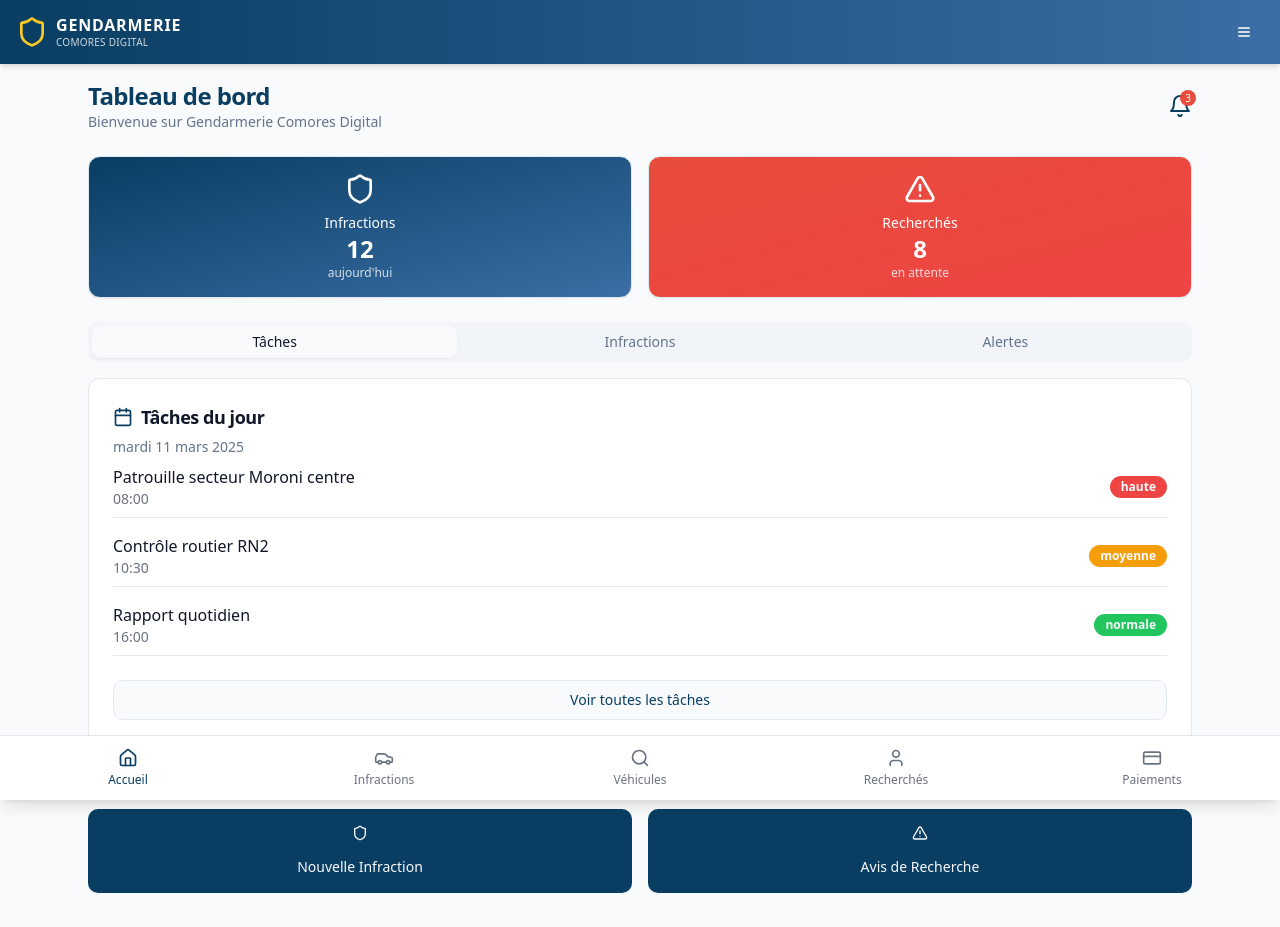
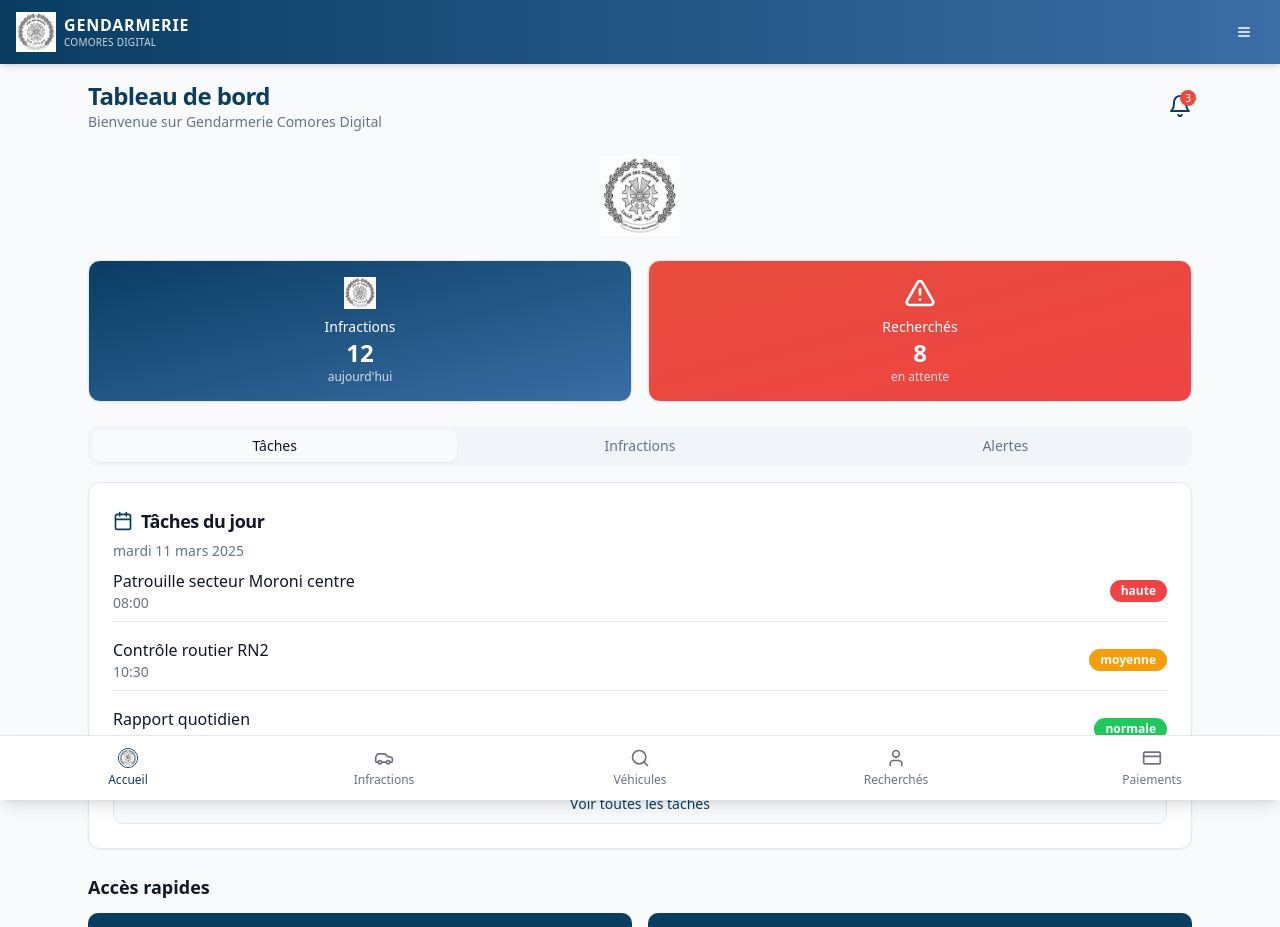
Before and after one commit to irs269/gendarmerie-connect, a React (Vite) app: page / in a window 1280 px wide. Shown: the top 927 px of the page. Built offline with nearby package versions, Linux system fonts and the light colour scheme.

Commit message:
Use provided logo

```diff
--- a/src/components/layout/AppBottomNav.tsx
+++ b/src/components/layout/AppBottomNav.tsx
@@ -1,5 +1,5 @@
 
-import { Home, Car, Search, User, CreditCard, Settings } from 'lucide-react';
+import { Home, Car, Search, User, CreditCard } from 'lucide-react';
 import { useNavigate, useLocation } from 'react-router-dom';
 import { cn } from '@/lib/utils';
 
@@ -18,8 +18,11 @@ const AppBottomNav = () => {
   return (
     <div className="fixed bottom-0 left-0 right-0 border-t border-gray-200 bg-white shadow-lg py-2 z-40">
       <nav className="flex justify-around">
-        {navItems.map((item) => {
+        {navItems.map((item, index) => {
           const isActive = location.pathname === item.path;
+          // Use the logo for the home button
+          const IconComponent = item.path === '/' ? null : item.icon;
+
           return (
             <button
               key={item.path}
@@ -29,10 +32,23 @@ const AppBottomNav = () => {
                 isActive ? "text-gendarmerie-blue" : "text-gray-500"
               )}
             >
-              <item.icon className={cn(
-                "h-5 w-5 mb-1",
-                isActive && "text-gendarmerie-blue"
-              )} />
+              {item.path === '/' ? (
+                <div className="h-5 w-5 mb-1">
+                  <img
+                    src="/lovable-uploads/2155518e-ce15-4618-826c-6ce0acf92093.png"
+                    alt="Home"
+                    className={cn(
+                      "h-5 w-5",
+                      isActive && "border-gendarmerie-blue border rounded-full"
+                    )}
+                  />
+                </div>
+              ) : (
+                <IconComponent className={cn(
+                  "h-5 w-5 mb-1",
+                  isActive && "text-gendarmerie-blue"
+                )} />
+              )}
               <span className="text-xs font-medium">{item.label}</span>
             </button>
           );
--- a/src/components/layout/AppHeader.tsx
+++ b/src/components/layout/AppHeader.tsx
@@ -1,6 +1,6 @@
 
 import React from 'react';
-import { Shield, Menu } from 'lucide-react';
+import { Menu } from 'lucide-react';
 import { Button } from "@/components/ui/button";
 import { Sheet, SheetContent, SheetHeader, SheetTitle, SheetTrigger } from "@/components/ui/sheet";
 import { Separator } from "@/components/ui/separator";
@@ -22,7 +22,11 @@ const AppHeader = () => {
     <header className="sticky top-0 z-40 bg-gradient-to-r from-gendarmerie-blue to-gendarmerie-blue-light text-white shadow-md">
       <div className="container flex items-center justify-between h-16 px-4">
         <div className="flex items-center">
-          <Shield className="h-8 w-8 mr-2 text-gendarmerie-gold" />
+          <img
+            src="/lovable-uploads/2155518e-ce15-4618-826c-6ce0acf92093.png"
+            alt="Gendarmerie des Comores"
+            className="h-10 w-10 mr-2"
+          />
           <div>
             <h1 className="text-base font-bold leading-tight tracking-wider">GENDARMERIE</h1>
             <p className="text-[10px] text-white/80 tracking-wide">COMORES DIGITAL</p>
@@ -38,7 +42,11 @@ const AppHeader = () => {
           <SheetContent side="right" className="w-[250px] bg-white">
             <SheetHeader>
               <SheetTitle className="flex items-center">
-                <Shield className="h-6 w-6 mr-2 text-gendarmerie-blue" />
+                <img
+                  src="/lovable-uploads/2155518e-ce15-4618-826c-6ce0acf92093.png"
+                  alt="Gendarmerie des Comores"
+                  className="h-8 w-8 mr-2"
+                />
                 <span>Gendarmerie Digital</span>
               </SheetTitle>
             </SheetHeader>
--- a/src/pages/Index.tsx
+++ b/src/pages/Index.tsx
@@ -1,11 +1,10 @@
 
 import { useState } from 'react';
-import { Bell, Shield, Calendar, AlertTriangle, ArrowRight } from 'lucide-react';
+import { Bell, Calendar, AlertTriangle, ArrowRight } from 'lucide-react';
 import { Card, CardContent, CardDescription, CardFooter, CardHeader, CardTitle } from "@/components/ui/card";
 import { Button } from "@/components/ui/button";
 import { Badge } from "@/components/ui/badge";
 import { Tabs, TabsContent, TabsList, TabsTrigger } from "@/components/ui/tabs";
-import { Separator } from "@/components/ui/separator";
 
 const Index = () => {
   const [activeTab, setActiveTab] = useState("taches");
@@ -18,8 +17,8 @@ const Index = () => {
   ];
 
   const infractions = [
-    { id: 1, plaque: "KM 1234", infraction: "Excès de vitesse", montant: "15000 KMF", date: "Aujourd'hui" },
-    { id: 2, plaque: "KM 5678", infraction: "Stationnement interdit", montant: "5000 KMF", date: "Hier" },
+    { id: 1, plaque: "111 A 73", infraction: "Excès de vitesse", montant: "15000 KMF", date: "Aujourd'hui" },
+    { id: 2, plaque: "222 B 71", infraction: "Stationnement interdit", montant: "5000 KMF", date: "Hier" },
   ];
 
   const alertes = [
@@ -45,11 +44,24 @@ const Index = () => {
         </div>
       </div>
 
+      {/* Logo central */}
+      <div className="flex justify-center my-4">
+        <img
+          src="/lovable-uploads/2155518e-ce15-4618-826c-6ce0acf92093.png"
+          alt="Gendarmerie des Comores"
+          className="h-20 w-20"
+        />
+      </div>
+
       {/* Statistiques rapides */}
-      <div className="grid grid-cols-2 gap-4 mt-6">
+      <div className="grid grid-cols-2 gap-4 mt-4">
         <Card className="bg-gradient-to-br from-gendarmerie-blue to-gendarmerie-blue-light text-white">
           <CardContent className="p-4 flex flex-col items-center justify-center">
-            <Shield className="h-8 w-8 mb-2" />
+            <img
+              src="/lovable-uploads/2155518e-ce15-4618-826c-6ce0acf92093.png"
+              alt="Gendarmerie des Comores"
+              className="h-8 w-8 mb-2"
+            />
             <p className="text-sm font-medium">Infractions</p>
             <p className="text-2xl font-bold">12</p>
             <p className="text-xs opacity-80">aujourd'hui</p>
@@ -190,7 +202,11 @@ const Index = () => {
         <h2 className="text-lg font-semibold mb-3">Accès rapides</h2>
         <div className="grid grid-cols-2 gap-4">
           <Button className="h-auto py-4 flex flex-col items-center bg-gendarmerie-blue hover:bg-gendarmerie-blue-light">
-            <Shield className="h-6 w-6 mb-2" />
+            <img
+              src="/lovable-uploads/2155518e-ce15-4618-826c-6ce0acf92093.png"
+              alt="Gendarmerie des Comores"
+              className="h-6 w-6 mb-2"
+            />
             <span>Nouvelle Infraction</span>
           </Button>
           <Button className="h-auto py-4 flex flex-col items-center bg-gendarmerie-blue hover:bg-gendarmerie-blue-light">
```
Also changed, not shown: public/lovable-uploads/2155518e-ce15-4618-826c-6ce0acf92093.png (added).
